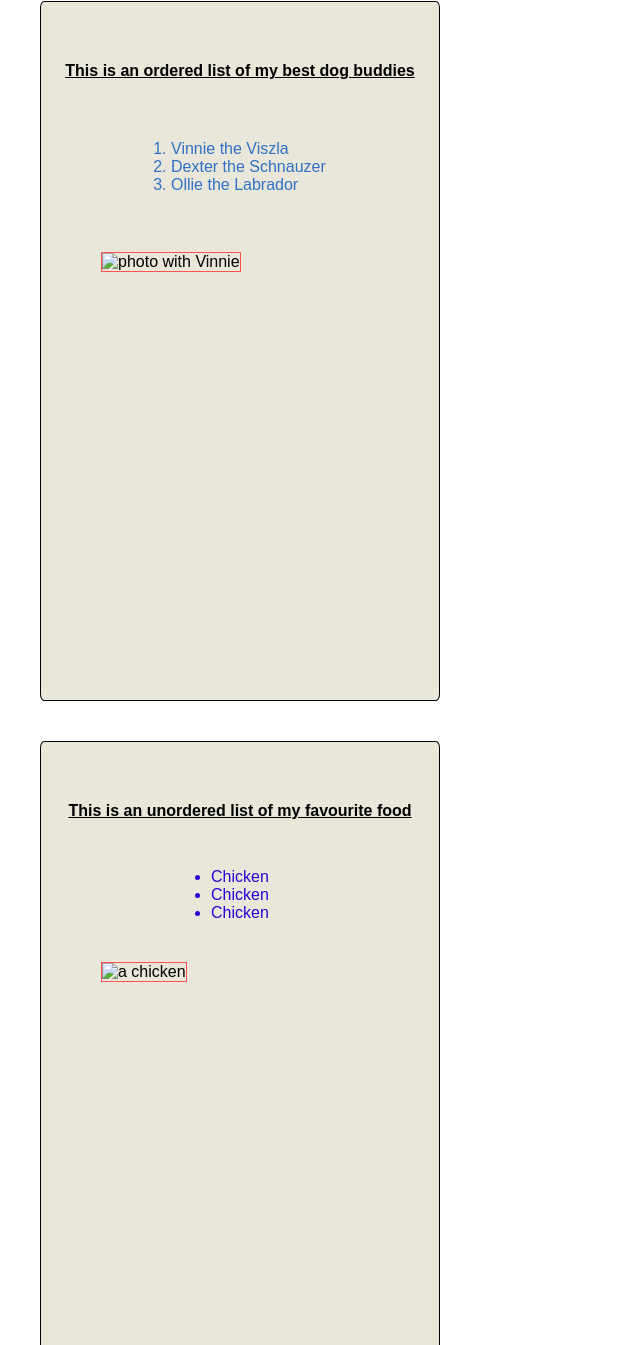
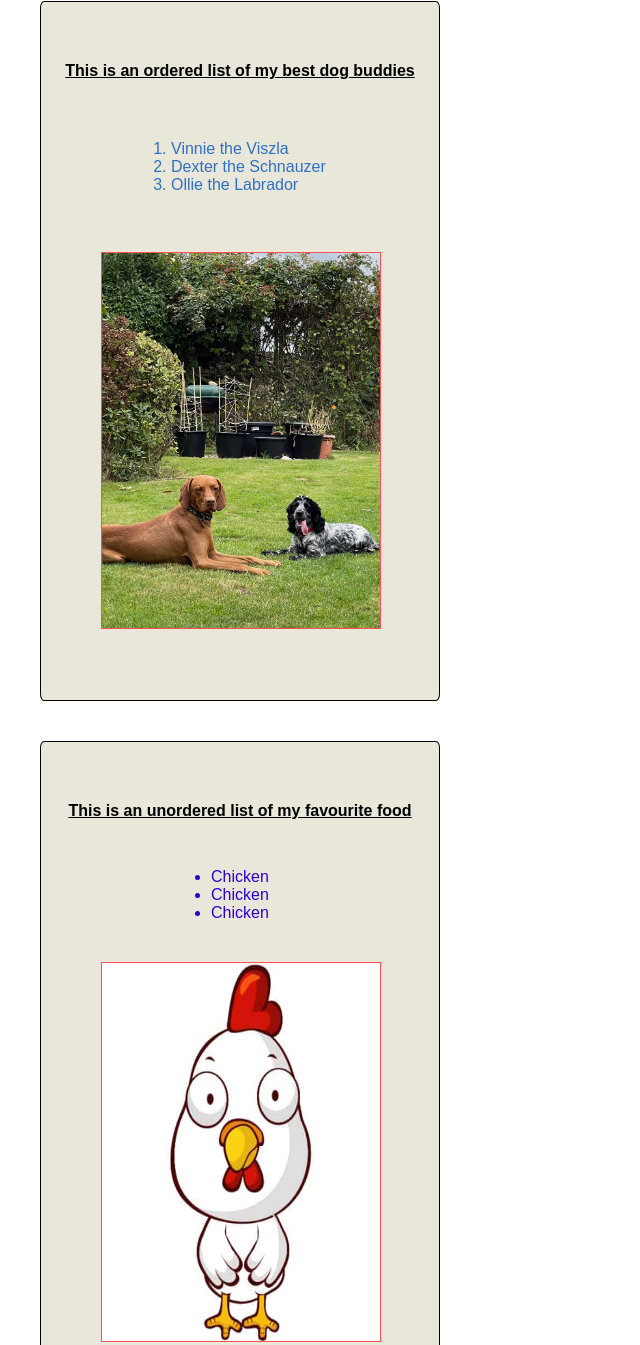
Before and after one commit to nicopicchio/boolean-html-book-profile, a plain HTML site: page index.html in a window 1280 px wide. Shown: the part 779-2124 px from the top of the page, without its empty margins (0-640 px from the left). Drawn offline with Linux system fonts and the light colour scheme.

Commit message:
img paths modified

```diff
--- a/index.html
+++ b/index.html
@@ -9,7 +9,7 @@
   </head>
   <body>
     <div class="cover">
-      <img src="/img/" alt="My crazy face" width="280px" />
+      <img src="/img/IMG_1070.jpg" alt="My crazy face" width="280px" />
       <h1>Indigo Midnight<br />A.K.A.<br />Indy</h1>
       <br />
       <h2>
@@ -25,7 +25,7 @@
         <li>Ollie the Labrador</li>
       </ol>
       <br />
-      <img src="/img/" alt="photo with Vinnie" width="280px" />
+      <img src="/img/unnamed.jpg" alt="photo with Vinnie" width="280px" />
     </div>
 
     <div class="favourite-food">
@@ -37,7 +37,7 @@
         <li>Chicken</li>
       </ul>
       <img
-        src="/img/"
+        src="/img/plain-chicken-logo.jpg"
         alt="a chicken"
         width="280px"
         height="380px"
```
